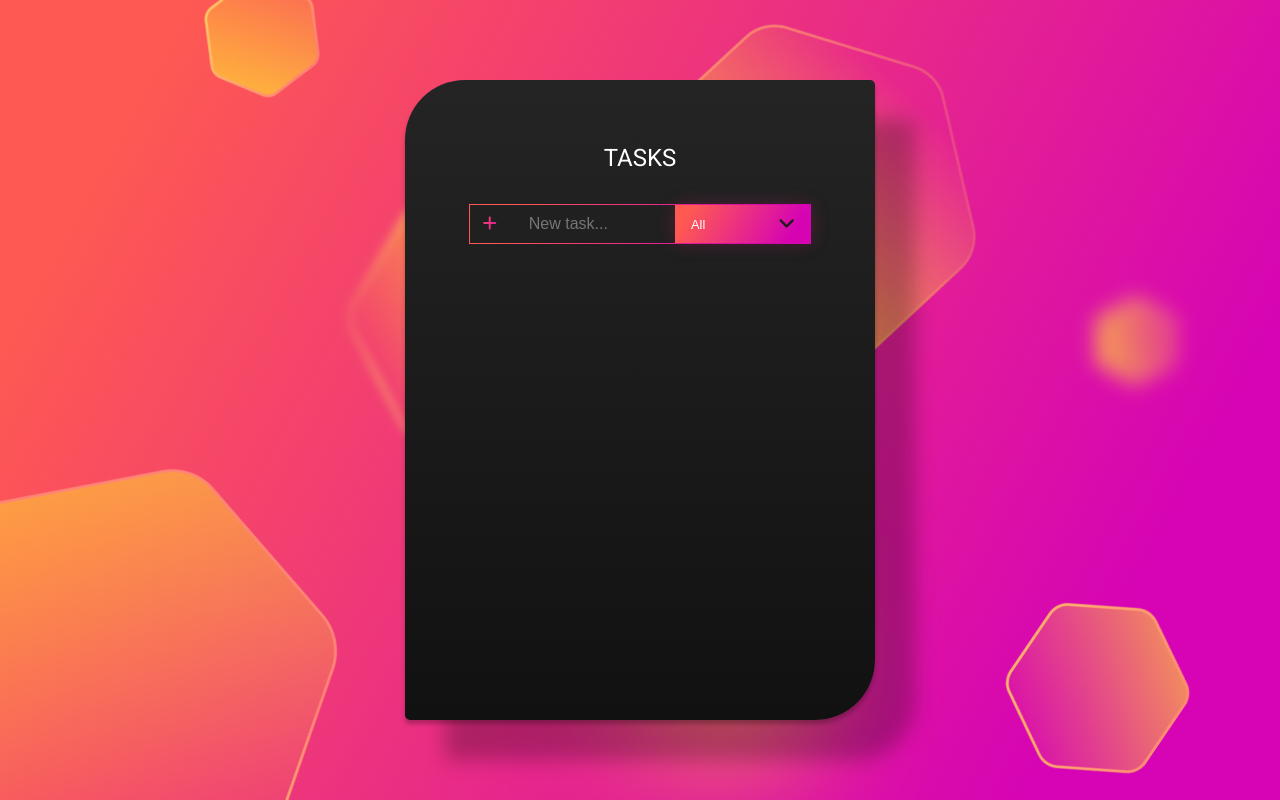
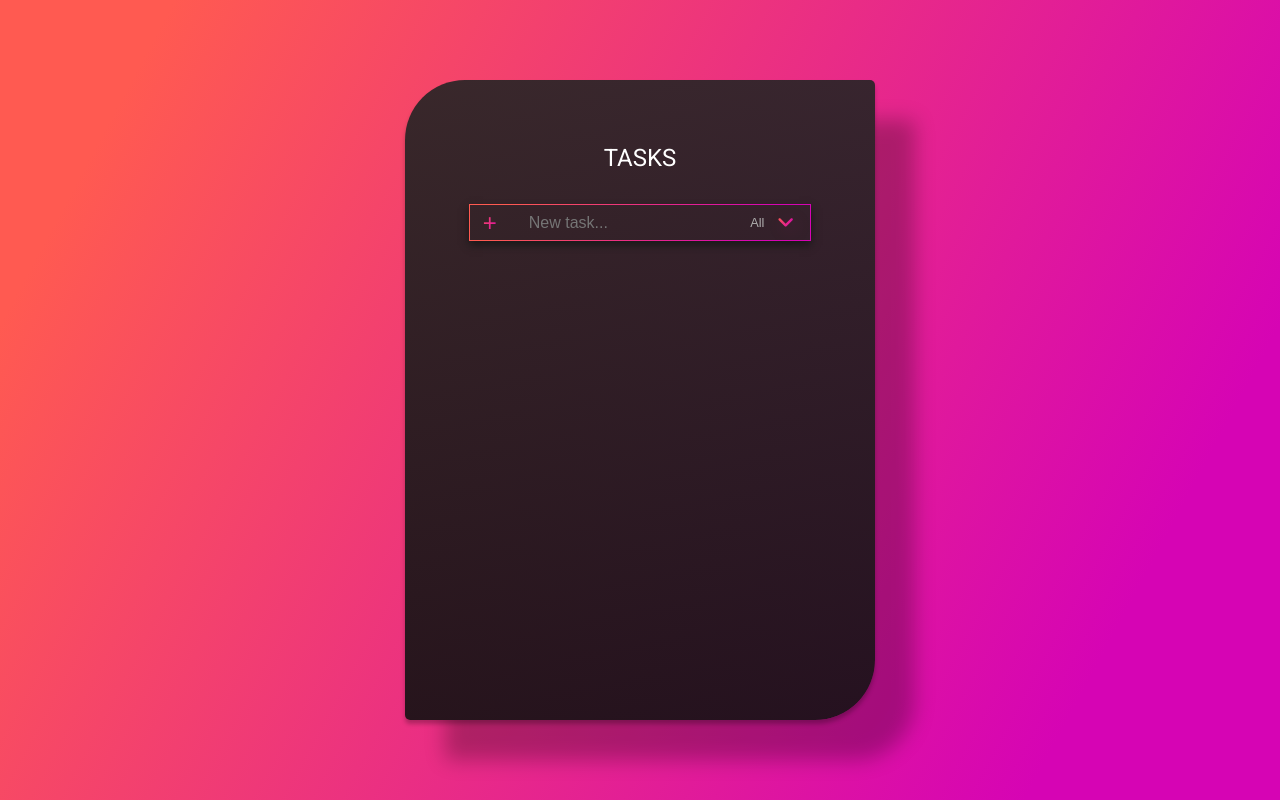
Before and after one commit to VZAlvaro23/to-do-app, a React (Create React App) app: page / in a window 1280 px wide. Shown: the top 800 px of the page. Built offline with nearby package versions, Linux system fonts and the light colour scheme.

Commit message:
version 1.0

```diff
--- a/package.json
+++ b/package.json
@@ -1,5 +1,5 @@
 {
-  "homepage": "http://vzalvaro23.github.io/to-do-app",
+  "homepage": "http://vzAlvaro23.github.io/to-do-app",
   "name": "to-do-app",
   "version": "0.1.0",
   "private": true,
@@ -12,7 +12,6 @@
     "@testing-library/jest-dom": "^5.16.1",
     "@testing-library/react": "^12.1.2",
     "@testing-library/user-event": "^13.5.0",
-    "gh-pages": "^3.2.3",
     "react": "^17.0.2",
     "react-dom": "^17.0.2",
     "react-id-generator": "^3.0.2",
@@ -45,5 +44,8 @@
       "last 1 firefox version",
       "last 1 safari version"
     ]
+  },
+  "devDependencies": {
+    "gh-pages": "^3.2.3"
   }
 }
--- a/src/App.css
+++ b/src/App.css
@@ -7,15 +7,14 @@
 }
 
 body {
+  font-family: "Roboto", sans-serif;
+  color: white;
   background: linear-gradient(118.28deg, #ff5a51 10.18%, #d604b4 85.11%);
-  color: white;
-  font-family: "Roboto", sans-serif;
-  overflow: hidden;
-  max-height: 100vh;
+  /* overflow: hidden; */
 }
 
 .App {
-  min-height: 100vh;
+  height: 100vh;
   display: flex;
   justify-content: center;
   align-items: center;
@@ -27,7 +26,12 @@ body {
   height: 80vh;
   width: 470px;
   padding: 4rem 4rem 0 4rem;
-  background: linear-gradient(180deg, #252525 -3.49%, #101010 105.46%);
+  margin: 0 1rem 0 1rem;
+  background: linear-gradient(
+    180deg,
+    rgba(37, 37, 37, 0.9) -3.49%,
+    rgba(16, 16, 16, 0.9) 105.46%
+  );
   border-radius: 60px 5px;
   box-shadow: 0px 4px 4px rgba(0, 0, 0, 0.25),
     40px 40px 20px rgba(0, 0, 0, 0.25);
@@ -42,8 +46,8 @@ header {
 header h1 {
   font-weight: 400;
   font-size: 1.5rem;
+  text-align: center;
   line-height: 28px;
-  text-align: center;
 }
 
 /** Vectores de fondo */
@@ -109,3 +113,11 @@ header h1 {
     transform: rotate(360deg);
   }
 }
+
+/** Media queries */
+
+@media screen and (max-width: 450px) {
+  .main-container {
+    padding: 1rem 1rem 0 1rem;
+  }
+}
--- a/src/App.js
+++ b/src/App.js
@@ -71,7 +71,7 @@ function App() {
 
   return (
     <div className="App">
-      <img
+      {/* <img
         src={smallestVector}
         className="smallest-vector"
         alt="smalles-vector"
@@ -97,7 +97,7 @@ function App() {
         src={furthestVector}
         className="furthest-vector"
         alt="furthest-vector"
-      ></img>
+      ></img> */}
       <div className="main-container">
         <header>
           <h1>TASKS</h1>
--- a/src/components/form/Form.jsx
+++ b/src/components/form/Form.jsx
@@ -61,7 +61,7 @@ const Form = ({
         className="submit-button"
         type="submit"
       >
-        <i className="fa fa-plus"></i>
+        +
       </button>
       <input
         onFocus={focusedInput}
--- a/src/components/form/form.css
+++ b/src/components/form/form.css
@@ -1,23 +1,23 @@
 form {
-  height: 40px;
   display: flex;
   outline: none;
   border: 1px solid;
   border-image: linear-gradient(118.28deg, #ff5a51 10.18%, #d604b4 85.11%) 1;
+  box-shadow: 0px 4px 8px #181818;
 }
 
 /** Submit button + */
 
 .submit-button {
-  padding: 0.3em;
-  font-size: 1rem;
+  font-size: 1.5rem;
+  padding: 0 0.2em 0 0.2em;
   margin-left: 0.5rem;
-  border-style: none;
   background: linear-gradient(118.28deg, #ff5a51 10.18%, #d604b4 85.11%);
   -webkit-background-clip: text;
   color: transparent;
+  border-style: none;
+  cursor: pointer;
   transition: text-shadow 0.5s;
-  cursor: pointer;
 }
 
 .submit-button:hover {
@@ -42,15 +42,15 @@ form {
 
 .focused {
   box-shadow: 0px 0px 18px rgba(224, 32, 124, 0.5);
+  transition: box-shadow 0.2s;
 }
 
 /** Status select */
 
 .select-container {
   position: relative;
-  min-width: 40%;
+  /* width: 40%; */
   min-height: 100%;
-  margin-right: -1px;
 }
 
 /** Status select button */
@@ -58,31 +58,37 @@ form {
 .todo-select {
   display: flex;
   align-items: center;
-  justify-content: space-between;
+  /* justify-content: space-between; */
   width: 100%;
   height: 100%;
   padding: 0.5rem 1rem 0.5rem 1rem;
   font-size: 0.8em;
   font-weight: 300;
-  color: white;
-  background: linear-gradient(118.28deg, #ff5a51 10.18%, #d604b4 85.11%);
+  color: #aeadad;
+  background: none;
   border: none;
-  box-shadow: 0px 0px 18px rgba(224, 32, 124, 0.25);
+  /* background: linear-gradient(118.28deg, #ff5a51 10.18%, #d604b4 85.11%);
+  border: none; */
+  /* box-shadow: 0px 0px 18px rgba(224, 32, 124, 0.25); */
   cursor: pointer;
-  transition: box-shadow 0.5s;
+  transition: text-shadow 0.5s;
 }
 
 .todo-select:hover {
-  box-shadow: 0px 0px 18px rgba(224, 32, 124, 1);
+  text-shadow: 0px 0px 18px rgba(224, 32, 124, 1);
+  background: linear-gradient(118.28deg, #ff5a51 10.18%, #d604b4 85.11%);
+  -webkit-background-clip: text;
+  color: transparent;
+}
+
+.todo-select span {
+  margin-right: 1em;
 }
 
 .submit-angle-down {
   font-size: 1.5em;
-  background: linear-gradient(
-    180deg,
-    rgba(37, 37, 37, 1) 0%,
-    rgba(16, 16, 16, 1) 100%
-  );
+  margin-left: auto;
+  background: linear-gradient(118.28deg, #ff5a51 10.18%, #d604b4 85.11%);
   -webkit-background-clip: text;
   color: transparent;
   text-shadow: 4px 4px 18px rgba(224, 32, 124, 0.25);
@@ -93,15 +99,15 @@ form {
 .todo-options {
   position: absolute;
   right: 0;
-  width: 100%;
+  width: auto;
   font-size: 0.8em;
-  border: 1px solid;
+  border-bottom: 1px solid;
   border-image: linear-gradient(118.28deg, #ff5a51 10.18%, #d604b4 85.11%) 1;
-  background: linear-gradient(
+  /* background: linear-gradient(
     124.51deg,
     #161010 29.63%,
     rgba(22, 16, 16, 0) 84.74%
-  );
+  ); */
   list-style: none;
   transition: all 0.4s ease;
 }
--- a/src/components/todo/todo.css
+++ b/src/components/todo/todo.css
@@ -9,6 +9,7 @@
   line-height: 21px;
   background: linear-gradient(90deg, #2e2e2e 0%, rgba(46, 46, 46, 0) 119.63%);
   color: white;
+  box-shadow: 0px 4px 8px #181818;
   transition: opacity 1s;
 }
 
@@ -19,7 +20,7 @@
   align-items: center;
   justify-content: center;
   padding: 0.3em;
-  min-height: 25px;
+  /* min-height: 25px; */
   color: white;
   border: 1px solid;
   border-image: linear-gradient(118.28deg, #ff5a51 10.18%, #d604b4 85.11%) 1;
```
Also changed, not shown: src/assets/angle-down-arrow.png (added), 1 other file (tests, documents, lock files or other folders).
